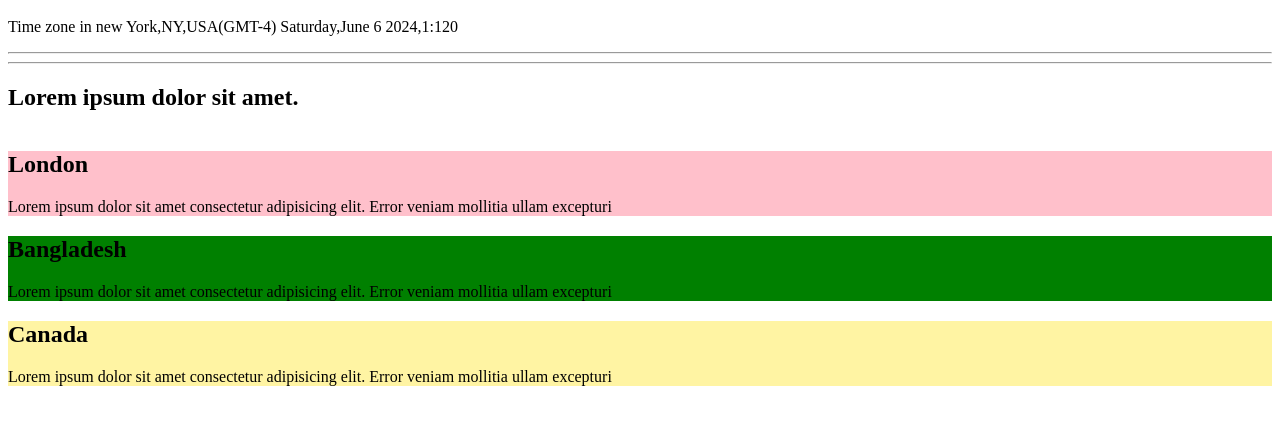
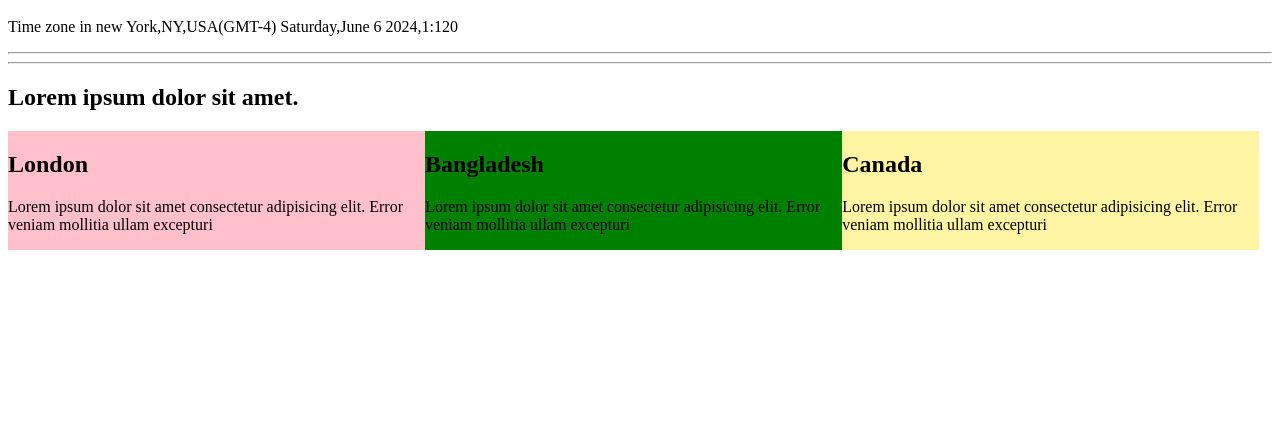
Before and after one commit to Morsalinali/Home-work, a plain HTML site: page index.html in a window 1280 px wide. Shown: the part 48-472 px from the top of the page. Drawn offline with Linux system fonts and the light colour scheme.

Commit message:
index.html

```diff
--- a/index.html
+++ b/index.html
@@ -8,9 +8,9 @@
   <style>
     div.Morsalin{
       width: 100%;
-overflow: auto;
-}
-div.Morsalin div
+     overflow: auto;
+      }
+  div.Morsalin div{
 width: 33%;
 float:left;
 }
```
